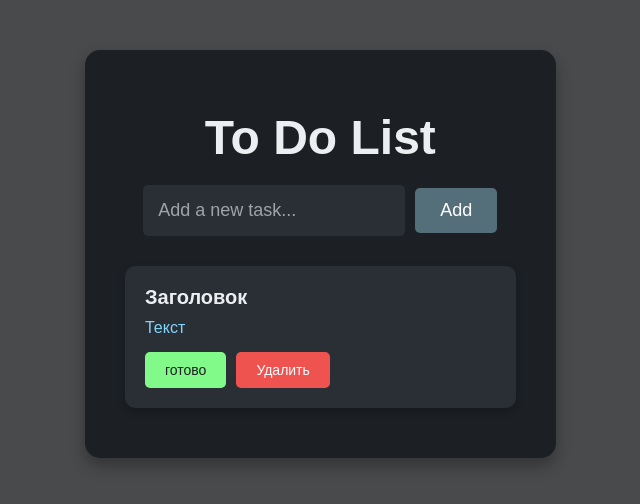
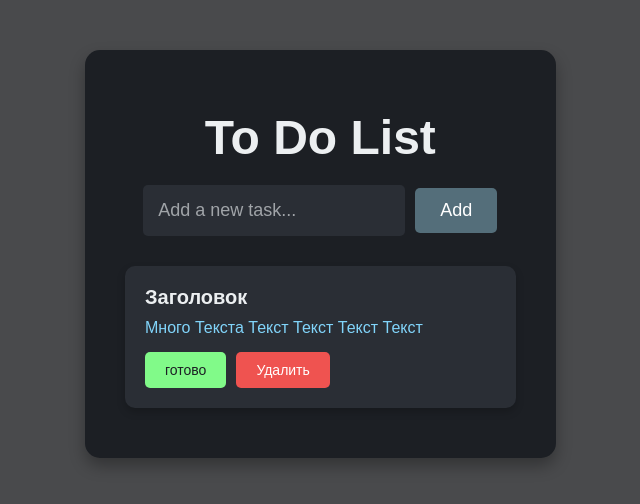
Before and after one commit to Van4ik777/React-ts, a React (Vite) app: page / in a window 1280 px wide. Shown: the top 504 px of the page, without its empty margins (338-978 px from the left). Built offline with nearby package versions, Linux system fonts and the light colour scheme; the HTML template or start-up script is replaced by a standard one.

Commit message:
firstcommit

```diff
--- a/src/components/ToDotasks/ToDotasks.tsx
+++ b/src/components/ToDotasks/ToDotasks.tsx
@@ -4,7 +4,7 @@ export const ToDotasks = () => {
     return (
         <div className='task-container'>
             <h2>Заголовок</h2>
-            <p>Текст</p>
+            <p>Много Текста Текст Текст Текст Текст</p>
             <div className="task-buttons">
                 <button>готово</button>
                 <button className="secondary">Удалить</button>
```
